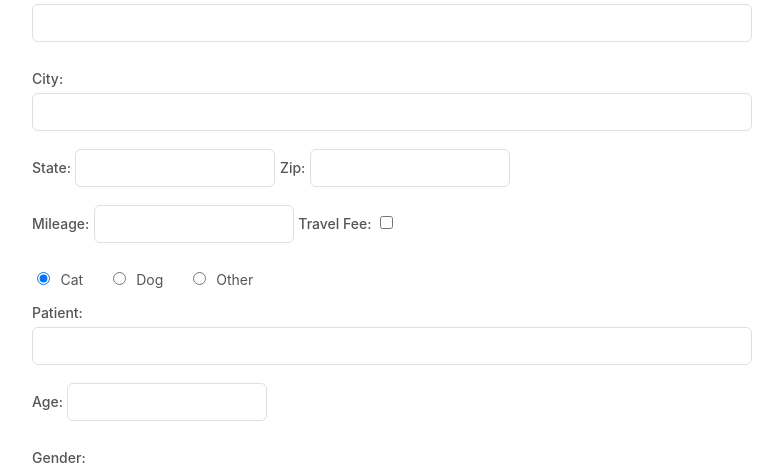
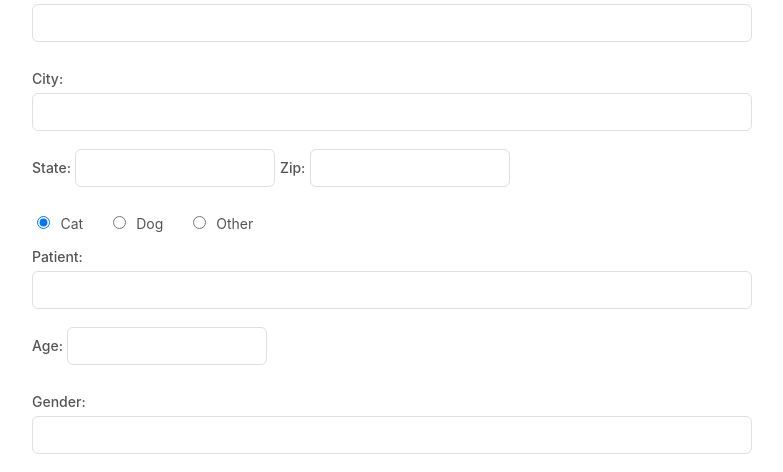
Before and after one commit to pwfreedm/TWMA, a Flask app: page /form in a window 1280 px wide. Shown: the part 506-978 px from the top of the page, without its empty margins (248-1031 px from the left). Run offline with Flask 3, Linux system fonts and the light colour scheme.

Commit message:
frontend update - removed frontend support for mileage and travel fee because backend currently does not store it.

```diff
--- a/templates/home_info.html
+++ b/templates/home_info.html
@@ -34,12 +34,6 @@
 
         <label>Zip:</label>
         <input type="text" name="zip"><br><br>
-
-        <label>Mileage:</label>
-        <input type="number" name="mileage">
-
-        <label>Travel Fee:</label>
-        <input type="checkbox" name="fee"><br><br>
 
         <input type="radio" id="cat" name="animal" value="cat" checked>
         <label for="cat">Cat</label>
```
